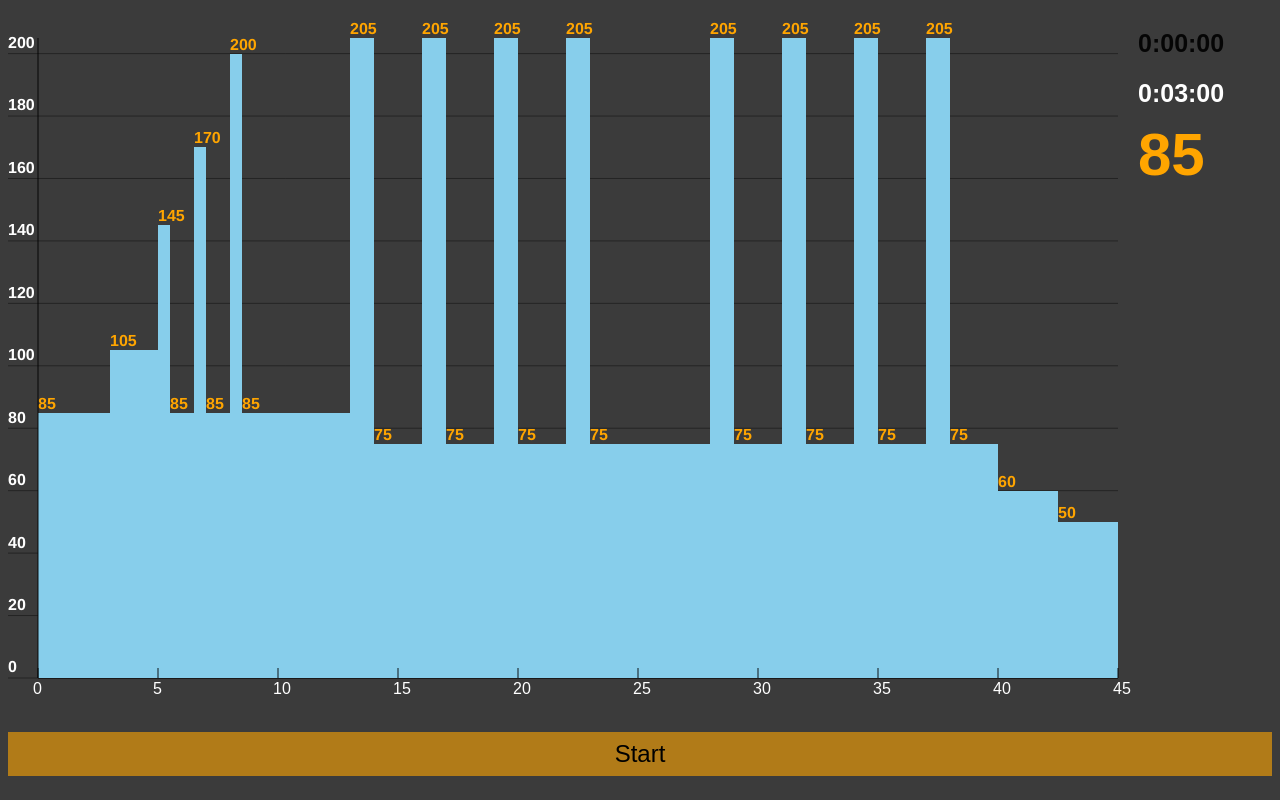
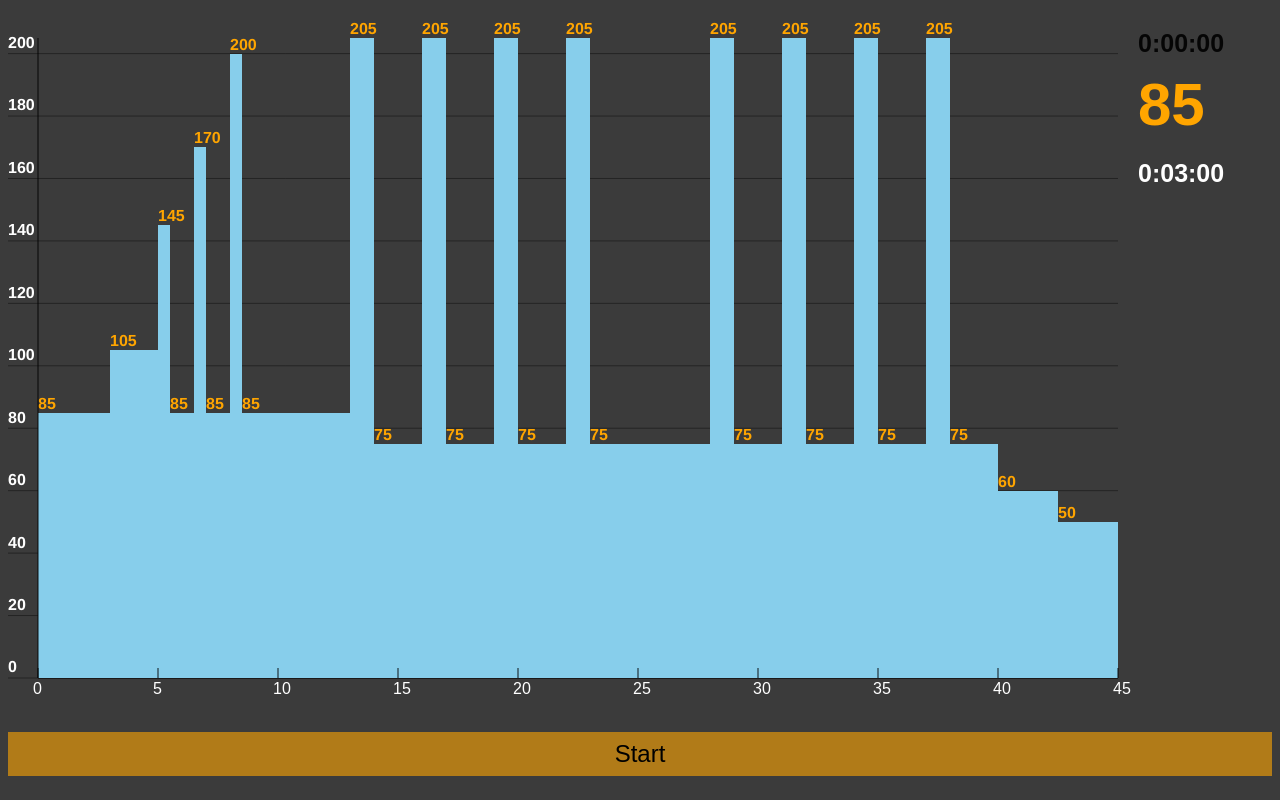
Before and after one commit to matt-j-e/indoor-bike-instructions-app, a plain HTML site: page index.html in a window 1280 px wide. Drawn offline with Linux system fonts and the light colour scheme.

Commit message:
Pass yPos values as params for step data

```diff
--- a/visualiser.js
+++ b/visualiser.js
@@ -134,8 +134,8 @@ class Visualiser{
     return `${hours}:${mins}:${secs}`;
   }
 
-  drawElapsed(secs){
-    this.drawText(this.readableTime(secs),canvas.width-130,50,this.options.axisColor,25,'bottom','bold');
+  drawElapsed(secs, yPos){
+    this.drawText(this.readableTime(secs),canvas.width-130,yPos,this.options.axisColor,25,'bottom','bold');
   }
 
   currentStep(secs){
@@ -162,12 +162,12 @@ class Visualiser{
     };
   }
 
-  drawCurrentStepRemaining(value){
-    this.drawText(this.readableTime(value),canvas.width-130,100,this.options.remainingColor,25,'bottom','bold');
+  drawCurrentStepRemaining(value, yPos){
+    this.drawText(this.readableTime(value),canvas.width-130,yPos,this.options.remainingColor,25,'bottom','bold');
   }
 
-  drawCurrentStepIntensity(value){
-    this.drawText(value,canvas.width-130,180,this.options.intensityColor,60,'bottom','bold');
+  drawCurrentStepIntensity(value,yPos){
+    this.drawText(value,canvas.width-130,yPos,this.options.intensityColor,60,'bottom','bold');
   }
 
   draw(x, secs=0){
@@ -178,10 +178,10 @@ class Visualiser{
     this.drawBars();
     this.drawXMarkers();
     this.drawYAxis(x);
-    this.drawElapsed(secs);
+    this.drawElapsed(secs,50);
     const stepData=this.currentStep(secs);
-    this.drawCurrentStepRemaining(stepData.remainingDuration);
-    this.drawCurrentStepIntensity(stepData.intensity);
+    this.drawCurrentStepRemaining(stepData.remainingDuration, 180);
+    this.drawCurrentStepIntensity(stepData.intensity,130);
   }
 
   start(){
```
Also changed, not shown: index.html (+11 -1 lines).
